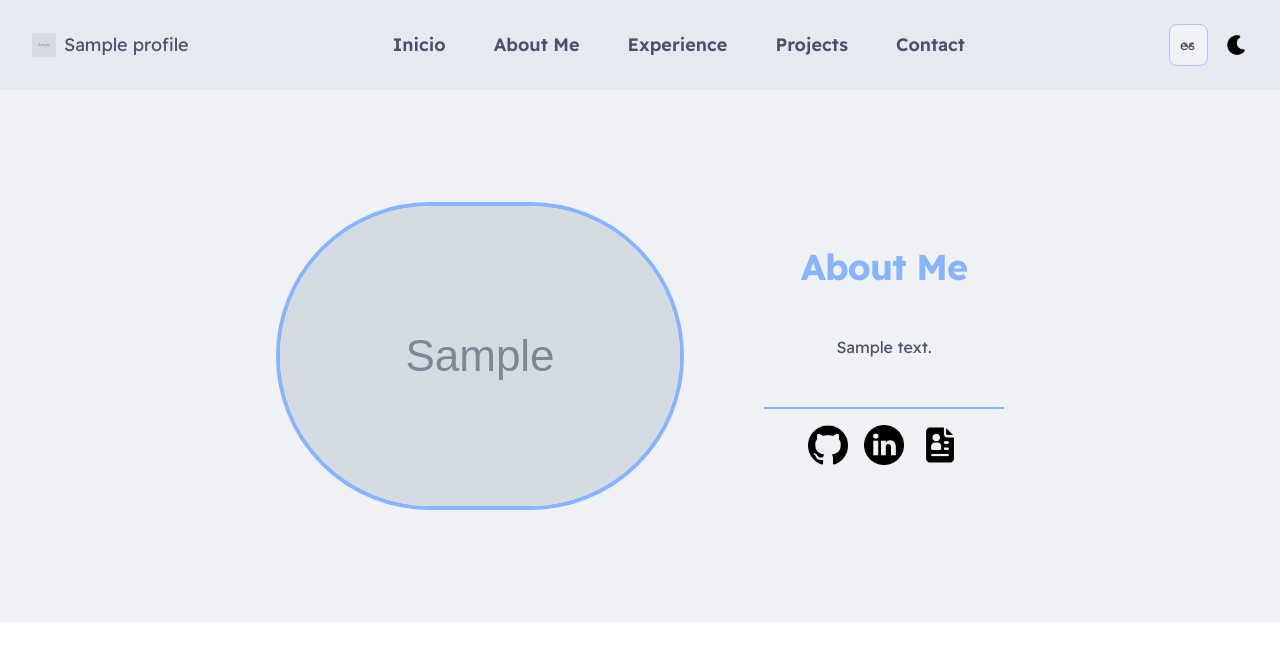
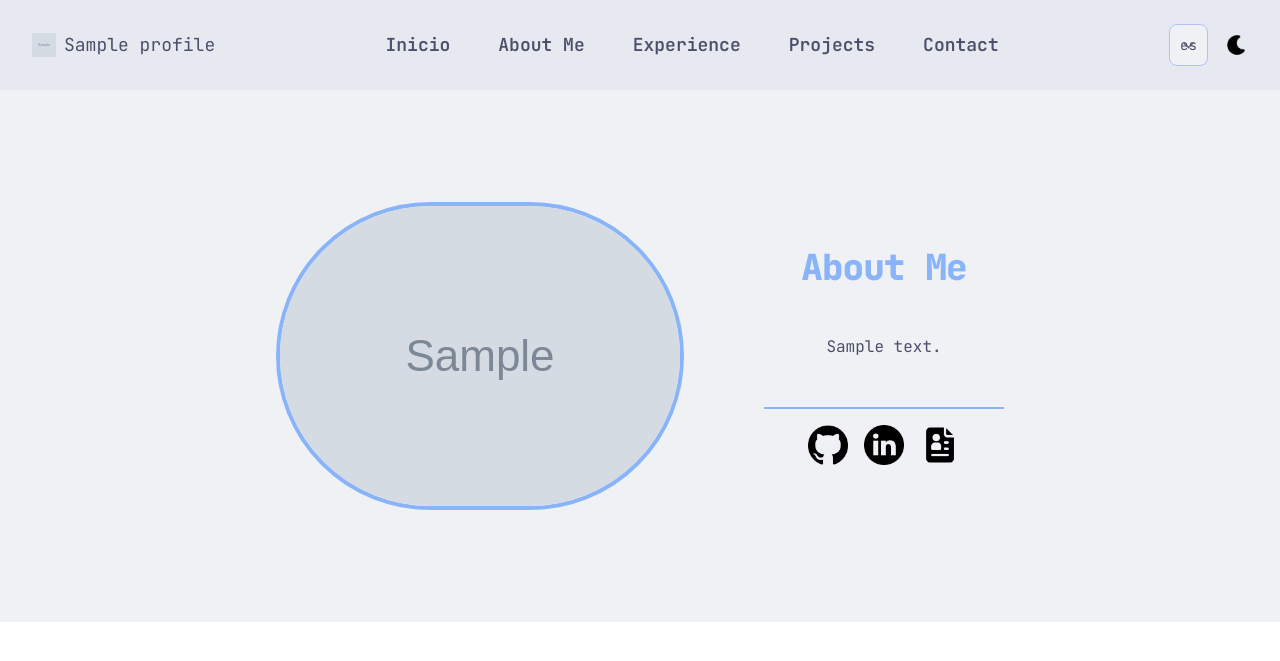
Before and after one commit to caferven/portfolio, a Django app: template portfolio/templates/portfolio/index.html in a window 1280 px wide. Shown: the top 661 px of the page. Run offline with Django 5.2, Linux system fonts and the light colour scheme; tables that the repository leaves empty hold one stand-in row (values such as "Sample post"); the template is opened without the code that fills it: values that come from a table or form of the project are taken from there, most other values are stand-ins (such as "Sample title", 1, 10 or a date in 2020); grey boxes marked "Sample" are stand-in pictures; parts of the project's set-up code (start-up, migrations or seed data) failed here and were passed over.

Commit message:
narrow everything and font change

```diff
--- a/portfolio/templates/portfolio/base.html
+++ b/portfolio/templates/portfolio/base.html
@@ -8,7 +8,7 @@
 
         <link rel="preconnect" href="https://fonts.googleapis.com">
         <link rel="preconnect" href="https://fonts.gstatic.com" crossorigin>
-        <link href="https://fonts.googleapis.com/css2?family=Readex+Pro:wght@160..700&display=swap" rel="stylesheet">
+        <link href="https://fonts.googleapis.com/css2?family=JetBrains+Mono:ital,wght@0,100..800;1,100..800&display=swap" rel="stylesheet">
 
         <link href="{% static 'css/output.css' %}" rel="stylesheet">
 
@@ -16,7 +16,7 @@
 
         <title>{{ profile.name }}'s portfolio</title>
     </head>
-    <body class="font-readex">
+    <body class="font-jetbrainsmono">
         <header class="bg-l-crust dark:bg-f-gray sticky z-50 top-0 backdrop-filter backdrop-blur-sm bg-opacity-70">
             <nav class="container mx-auto p-6 lg:px-8 flex items-center justify-between">
                 <div class="flex items-center gap-2">
--- a/portfolio/templates/portfolio/index.html
+++ b/portfolio/templates/portfolio/index.html
@@ -3,7 +3,7 @@
 {% load static %}
 {% block content %}
     <section id="about" class="px-10">
-        <div class="container mx-auto flex flex-col-reverse lg:flex-row md:py-24 py-16 gap-20 justify-center items-center">
+        <div class="container mx-auto flex flex-col-reverse lg:flex-row md:py-24 py-24 gap-20 justify-center items-center">
             <div class="relative overflow-hidden">
                 <img
                     src="{{ profile.image.url }}"
@@ -13,7 +13,7 @@
             </div>
             <div class="my-auto flex flex-col gap-4 items-center">
                 <h1 class="font-extrabold leading-tight tracking-tight sm:text-4xl text-2xl dark:text-f-blue text-f-blue">About Me</h1>
-                <div class="dark:text-f-white text-l-gray-dark text-l py-8 whitespace-pre-wrap">{{ profile.description }}</div>
+                <div class="dark:text-f-white text-l-gray-dark text-l py-8 whitespace-pre-wrap max-w-xl mx-auto">{{ profile.description }}</div>
                 <div class="w-60 h-0.5 bg-f-blue"></div>
                 <div class="flex flex-row gap-4">
                     {% if profile.github_url %}
@@ -40,16 +40,16 @@
                 </div>
             </div>
         </div>
-    </section>
+</section>
 
     <section id="experience">
         {% if has_experience %}
-            <div class="container mx-auto px-6 md:py-24 py-16">
-                <h1 class="font-extrabold leading-tight tracking-tight pb-10 sm:text-4xl text-2xl text-f-red text-center">Experience</h1>
+            <div class="container mx-auto px-6 md:py-24 py-24">
+                <h1 class="font-extrabold leading-tight tracking-tight pb-10 sm:text-4xl text-2xl text-f-red text-center">Work experience</h1>
                 <div class="relative border-l-2 border-l-gray-light max-w-3xl mx-auto">
                     {% for experience in profile.Experience.all %}
                         <div class="relative pl-12 py-8">
-                            <div class="absolute -left-2 top-4 w-4 h-4 rounded-full bg-f-pink flex items-center justify-center">
+                            <div class="absolute -left-2 top-6 w-4 h-4 rounded-full bg-f-pink flex items-center justify-center">
                             </div>
                             <div class="ml-6">
                                 <div class="flex items-center justify-between mb-2">
@@ -72,9 +72,9 @@
                         Contributions
                     </h1>
                 </div>
-                <div class="grid grid-cols-1 mt-12 text-center sm:mt-16 gap-x-20 gap-y-12 sm:grid-cols-2 lg:grid-cols-3">
+                <div class="grid grid-cols-1 mt-12 text-center sm:mt-16 gap-x-8 gap-y-12 sm:grid-cols-2 justify-items-center">
                     {% for contribution in profile.Contribution.all %}
-                        <div class="space-y-4">
+                        <div class="space-y-4 max-w-sm">
                             <h3 class="text-2xl font-bold leading-tight dark:text-f-white text-l-gray-dark break-words">
                                 {{ contribution.project }}
                             </h3>
--- a/portfolio/views.py
+++ b/portfolio/views.py
@@ -3,7 +3,7 @@ from portfolio.models import Profile
 
 
 def index(request):
-    profile = Profile.objects.get(name="caferven")
+    profile = Profile.objects.get(id="1")
     has_contributions = profile.Contribution.exists()
     has_experience = profile.Experience.exists()
     context = {
--- a/static/css/output.css
+++ b/static/css/output.css
@@ -811,8 +811,8 @@ select {
   top: 0px;
 }
 
-.top-4 {
-  top: 1rem;
+.top-6 {
+  top: 1.5rem;
 }
 
 .z-10 {
@@ -916,6 +916,14 @@ select {
   max-width: 1280px;
 }
 
+.max-w-sm {
+  max-width: 24rem;
+}
+
+.max-w-xl {
+  max-width: 36rem;
+}
+
 .cursor-pointer {
   cursor: pointer;
 }
@@ -948,6 +956,10 @@ select {
   justify-content: space-between;
 }
 
+.justify-items-center {
+  justify-items: center;
+}
+
 .gap-2 {
   gap: 0.5rem;
 }
@@ -960,9 +972,9 @@ select {
   gap: 1rem;
 }
 
-.gap-x-20 {
-  -moz-column-gap: 5rem;
-       column-gap: 5rem;
+.gap-x-8 {
+  -moz-column-gap: 2rem;
+       column-gap: 2rem;
 }
 
 .gap-y-12 {
@@ -1088,9 +1100,9 @@ select {
   padding-right: 1.5rem;
 }
 
-.py-16 {
-  padding-top: 4rem;
-  padding-bottom: 4rem;
+.py-24 {
+  padding-top: 6rem;
+  padding-bottom: 6rem;
 }
 
 .py-8 {
@@ -1110,8 +1122,8 @@ select {
   text-align: center;
 }
 
-.font-readex {
-  font-family: Readex Pro, sans-serif;
+.font-jetbrainsmono {
+  font-family: JetBrains Mono, monospace;
 }
 
 .text-2xl {
@@ -1280,10 +1292,6 @@ select {
     display: none;
   }
 
-  .lg\:grid-cols-3 {
-    grid-template-columns: repeat(3, minmax(0, 1fr));
-  }
-
   .lg\:flex-row {
     flex-direction: row;
   }
--- a/tailwind.config.js
+++ b/tailwind.config.js
@@ -32,7 +32,7 @@ module.exports = {
       'black': '#11111b'
     },
     fontFamily: {
-      readex:["Readex Pro", 'sans-serif']
+      jetbrainsmono:["JetBrains Mono", 'monospace']
     },
     extend: {},
   },
```
